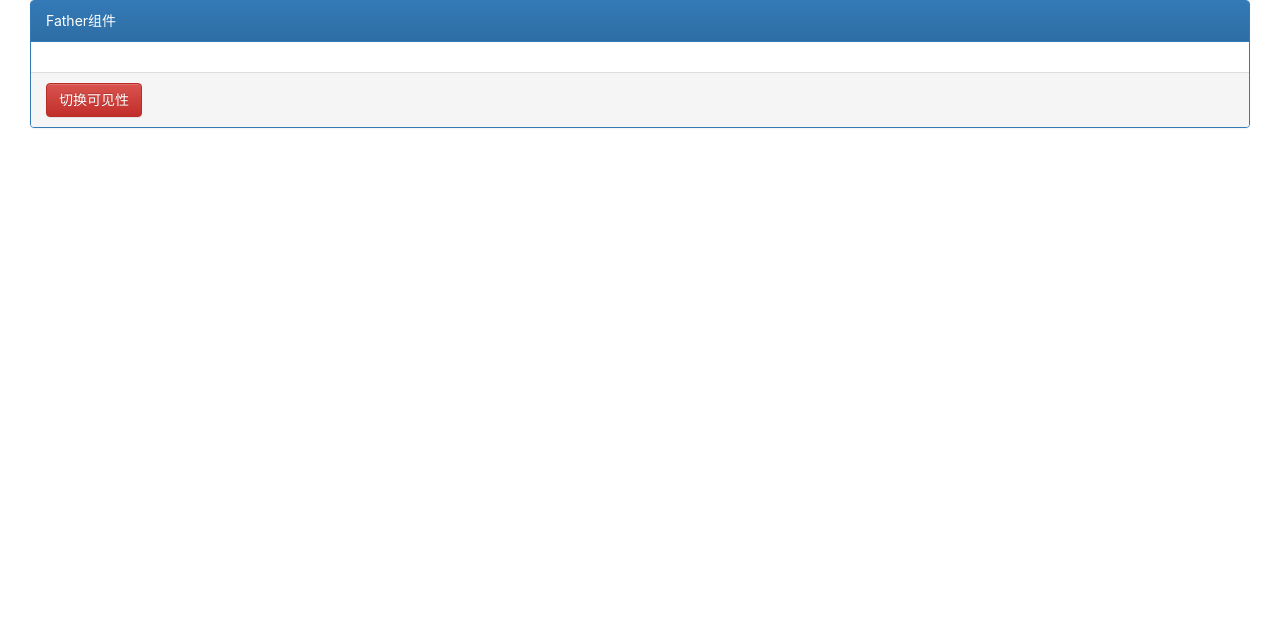
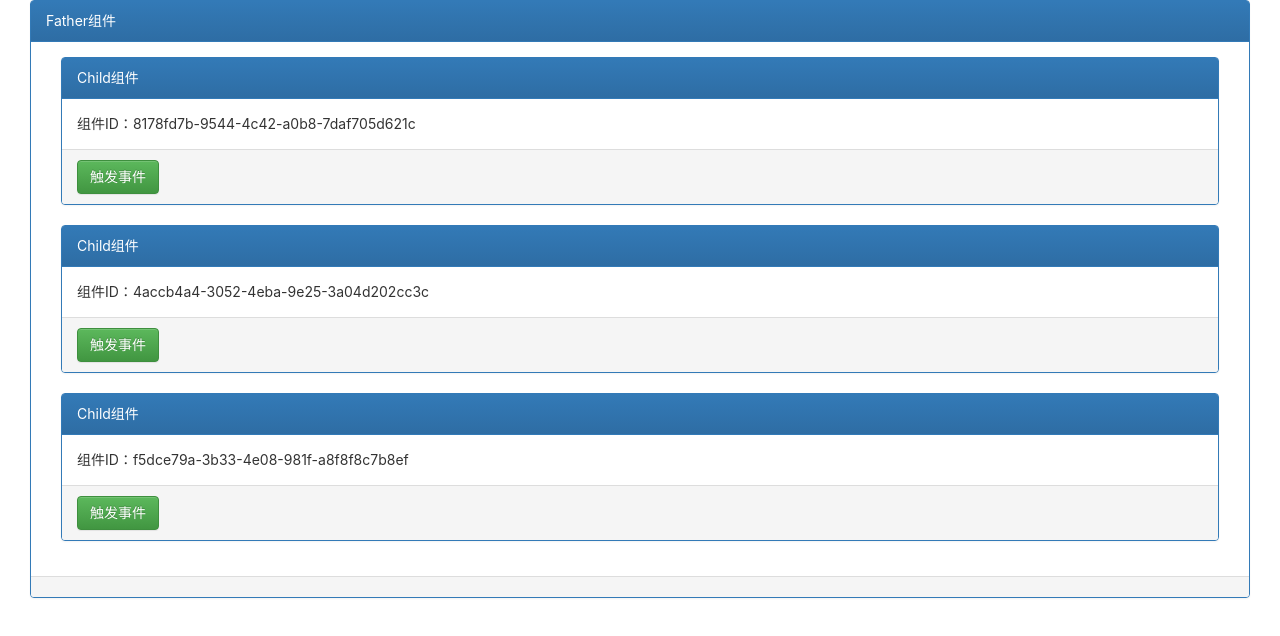
Before and after one commit to damoqiongqiu/learn-react, a React (Create React App) app: page / in a window 1280 px wide. Shown: the top 636 px of the page. Built offline with nearby package versions, Linux system fonts and the light colour scheme.

Commit message:
finish event bus:

```diff
--- a/package.json
+++ b/package.json
@@ -4,10 +4,11 @@
   "version": "0.1.0",
   "private": true,
   "dependencies": {
+    "bootstrap": "^3.3.7",
     "react": "^16.6.3",
     "react-dom": "^16.6.3",
     "react-scripts": "2.1.1",
-    "bootstrap": "^3.3.7"
+    "uuid": "^3.3.2"
   },
   "scripts": {
     "start": "react-scripts start",
@@ -23,5 +24,6 @@
     "not dead",
     "not ie <= 11",
     "not op_mini all"
-  ]
+  ],
+  "devDependencies": {}
 }
--- a/src/components/Child.js
+++ b/src/components/Child.js
@@ -1,6 +1,10 @@
 import React, { Component } from "react";
+import uuidv4 from 'uuid/v4';
+import eventBus from "./EventBus";
 
 class Child extends Component {
+    id = uuidv4();
+
     constructor() {
         super();
         console.log(this.props);//注意：this.props在构造的时候还没有赋值
@@ -13,7 +17,12 @@ class Child extends Component {
     }
 
     componentDidMount() {
-        console.log("Child componentDidMount...");
+        console.log("Child componentDidMount..." + this.id);
+        eventBus.addListener("myEvent", (event) => {
+            console.log("事件来源>");
+            console.log(event);
+            console.log("事件接受者>" + this.id);
+        });
     }
 
     componentWillReceiveProps() {
@@ -39,8 +48,11 @@ class Child extends Component {
                 <div className="panel panel-primary">
                     <div className="panel-heading">Child组件</div>
                     <div className="panel-body">
+                        组件ID：{this.id}
                     </div>
-                    <div className="panel-footer"></div>
+                    <div className="panel-footer">
+                        <button className="btn btn-success" onClick={(e) => eventBus.emit("myEvent", this)}>触发事件</button>
+                    </div>
                 </div>
             </div>
         );
@@ -48,6 +60,7 @@ class Child extends Component {
 
     componentWillUnmount() {
         console.log("Child componentWillUnmount...");
+        eventBus.addListener("myEvent");
     }
 }
 
--- /dev/null
+++ b/src/components/EventBus.js
@@ -0,0 +1,3 @@
+import { EventEmitter } from "events";
+//这个单例的对象充当全局事件总线的角色
+export default new EventEmitter();
--- a/src/components/Father.js
+++ b/src/components/Father.js
@@ -5,9 +5,6 @@ class Father extends Component {
     constructor() {
         super();
         console.log("Father constructor...");
-        this.state = {
-            childVisible: false
-        }
     }
 
     componentWillMount() {
@@ -35,13 +32,6 @@ class Father extends Component {
     //     console.log("Father shouldComponentUpdate...");
     // }
 
-    renderChild() {
-        if (!this.state.childVisible) return null;
-        return (
-            <Child userId="damoqiongqiu"></Child>
-        );
-    }
-
     render() {
         console.log("Father render...");
         return (
@@ -49,10 +39,11 @@ class Father extends Component {
                 <div className="panel panel-primary">
                     <div className="panel-heading">Father组件</div>
                     <div className="panel-body">
-                        {this.renderChild()}
+                        <Child></Child>
+                        <Child></Child>
+                        <Child></Child>
                     </div>
                     <div className="panel-footer">
-                        <button className="btn btn-danger" onClick={() => this.clickHandler()}>切换可见性</button>
                     </div>
                 </div>
             </div >
@@ -62,18 +53,6 @@ class Father extends Component {
     componentWillUnmount() {
         console.log("Father componentWillUnmount...");
     }
-
-    clickHandler() {
-        if (this.state && this.state.childVisible) {
-            this.setState({
-                childVisible: false
-            });
-        } else {
-            this.setState({
-                childVisible: true
-            });
-        }
-    }
 }
 
 export default Father;
```
